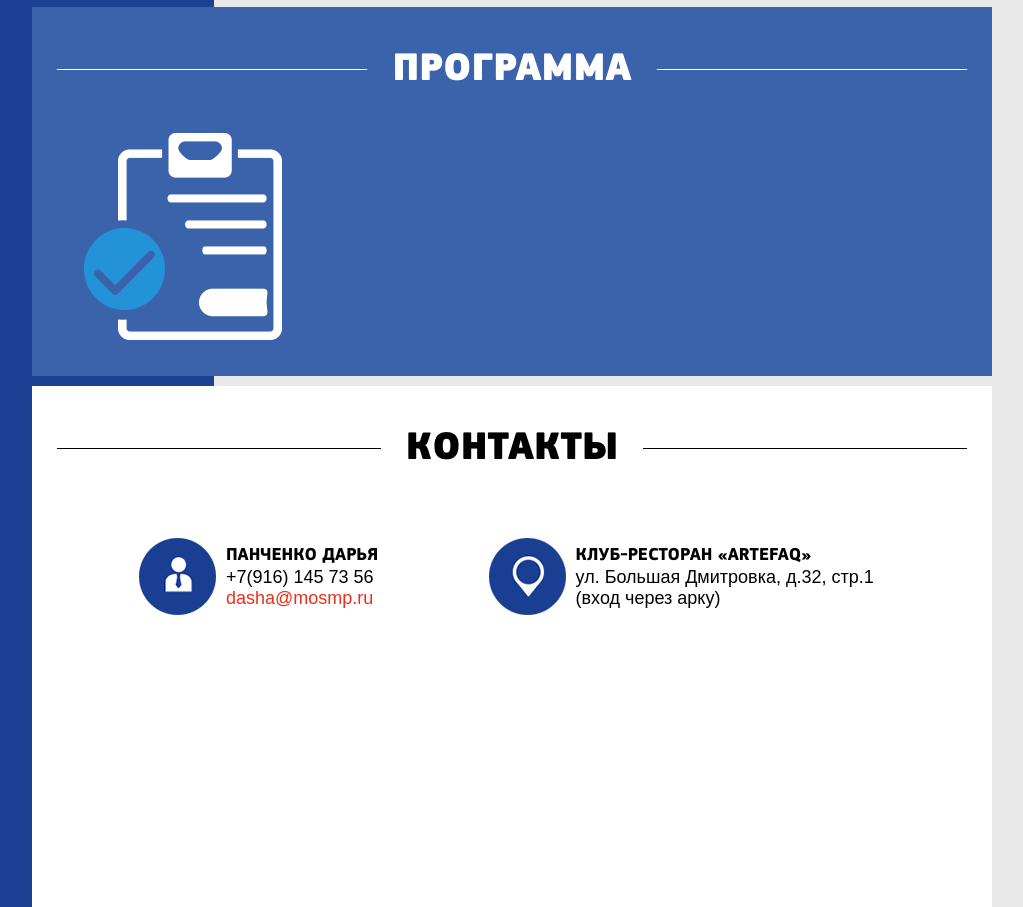
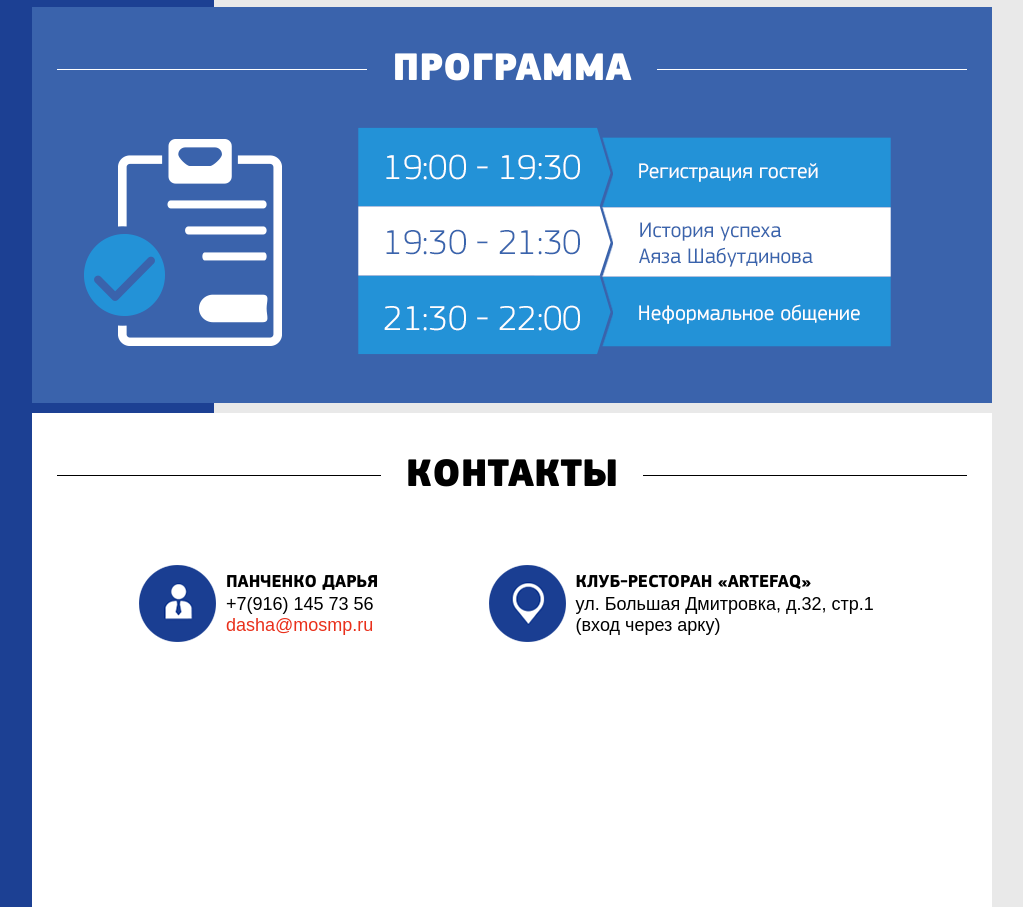
Before and after one commit to extra0/mkmp, a plain HTML site: page page_event.html in a window 1280 px wide. Shown: the part 3007-3914 px from the top of the page, without its empty margins (208-1231 px from the left). Drawn offline with Linux system fonts and the light colour scheme; a web font is replaced by a local one.

Commit message:
вторая часть верстки страниц

```diff
--- a/css/dev/content.scss
+++ b/css/dev/content.scss
@@ -997,6 +997,9 @@
 			min-height: 230px;
 			background: url(../img/list.png) left center no-repeat;
 			margin: 0 3%;
+			img {
+				margin: 20px 0 20px 32%;
+			}
 		}
 	}
 	&__map-wrapper {
--- a/page_event.html
+++ b/page_event.html
@@ -73,10 +73,8 @@
           <div class="content-inner bg-color-blue">
             <div class="subtitle-wrap _position-center _color-white">
               <h2 class="subtitle _font-size-40">программа</h2>
-              <div class="main-event__programm-block">
-                <ul class="main-event__proggramm-list"></ul>
-              </div>
             </div>
+            <div class="main-event__programm-block"><img src="img/programm.png" alt=""></div>
           </div>
           <div class="content-inner">
             <div id="contact_anchor" class="subtitle-wrap _position-center _color-black">
@@ -97,7 +95,6 @@
               <script>
                 $(function(){
                 	ymaps.ready(init);
-
                 	function init() {
                 	    var myMap = new ymaps.Map('map', {
                 	        center: [55.753994, 37.622093],
```
Also changed, not shown: css/styles.css, img/programm.png (added), 1 other file.
